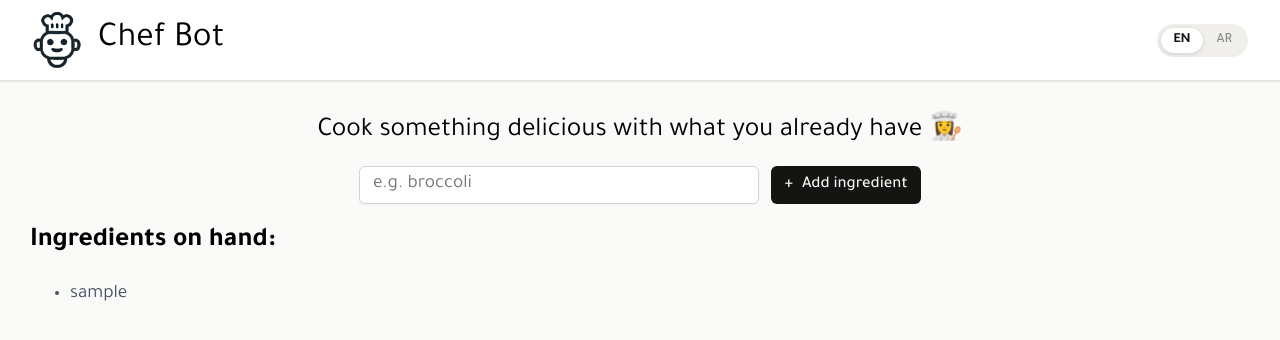
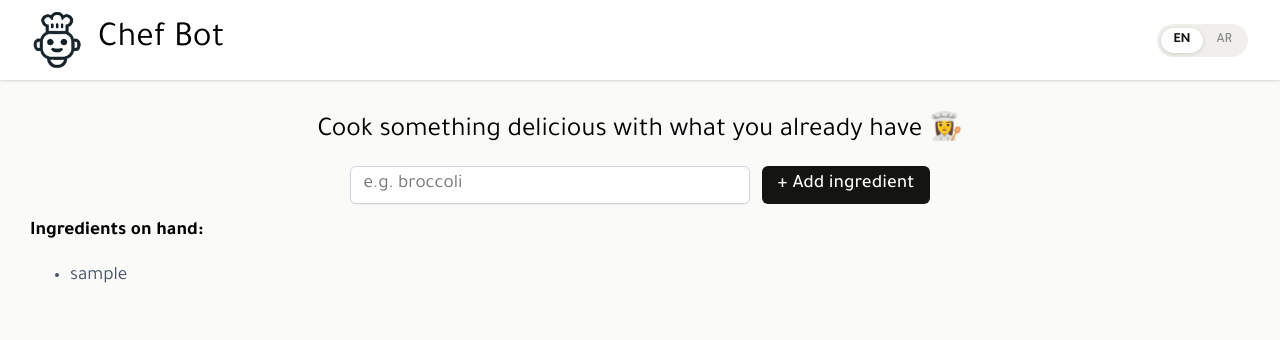
Before and after one commit to hagarSamy310/AI-ReacipeGenerator, a React (Vite) app: page / in a window 1280 px wide. Both pictures are taken after typing "Sample" into the empty fields and a click on the button "Add ingredient". Shown: the top 340 px of the page. Built offline with nearby package versions, Linux system fonts and the light colour scheme; no server answers; what groq-sdk would draw is missing.

Commit message:
Typography Edits

```diff
--- a/src/App.css
+++ b/src/App.css
@@ -62,17 +62,13 @@ main {
 	border-radius: var(--radius-sm);
 	background-color: var(--color-dark);
 	color: var(--color-off-white);
-	font-size: var(--font-size-md);
-	width: 140px;
+	font-size: var(--font-size-base);
+	padding: 0.4rem 1rem;
 	font-weight: 500;
 	transition: background-color 0.2s ease-in-out;
 }
 
-@media (min-width: 480px) {
-	.ingredient-form button {
-		width: 150px;
-	}
-}
+
 
 .ingredient-form button:hover {
 	background-color: var(--color-dark-hover);
--- a/src/components/IngredientsList/IngredientsList.css
+++ b/src/components/IngredientsList/IngredientsList.css
@@ -1,5 +1,5 @@
 .ingredients-section h2 {
-	font-size: var(--font-size-lg);
+	font-size: var(--font-size-md);
 }
 
 .ingredients-list {
@@ -8,13 +8,15 @@
 
 .ingredients-list li {
 	color: var(--color-text-muted);
-	line-height: 28px;
+	line-height: 1.6;
+	font-size: var(--font-size-md);
 }
 
 /* --- Get Recipe CTA --- */
 .get-recipe-container {
 	display: flex;
-	flex-direction: column; /* stacked on mobile */
+	flex-direction: column;
+	/* stacked on mobile */
 	border-radius: var(--radius-md);
 	background: var(--color-surface);
 	padding: 16px 20px;
--- a/src/components/Recipe/Recipe.css
+++ b/src/components/Recipe/Recipe.css
@@ -26,7 +26,7 @@
 	box-shadow: var(--shadow-xs);
 	color: var(--color-off-white);
 	padding: 6px 10px;
-	font-size: var(--font-size-md);
+	font-size: var(--font-size-base);
 	transition: transform 0.2s ease-in-out;
 	width: max-content;
 	align-self: center;
@@ -35,3 +35,9 @@
 .reset-btn:hover {
 	transform: scale(1.05);
 }
+
+@media (min-width: 480px) {
+	.suggested-recipe-container {
+		font-size: var(--font-size-md);
+	}
+}
--- a/src/index.css
+++ b/src/index.css
@@ -15,7 +15,7 @@
 	--font-main: "Tajawal", sans-serif;
 	--font-size-sm: 0.875rem;
 	--font-size-base: clamp(0.9rem, 1.5vw, 1.25rem);
-	--font-size-md: clamp(1rem, 1.3vw, 1.4rem);
+	--font-size-md: clamp(1.1rem, 1.5vw, 1.4rem);
 	--font-size-lg: clamp(1.2rem, 1.2rem + 1vw, 1.7rem);
 	--font-size-xl: clamp(1.5rem, 3vw, 2.2rem);
 
@@ -49,4 +49,7 @@ button {
 	cursor: pointer;
 	font-family: var(--font-main);
 	border: none;
+	display: flex;
+	align-items: center;
+	justify-content: center;
 }
```
